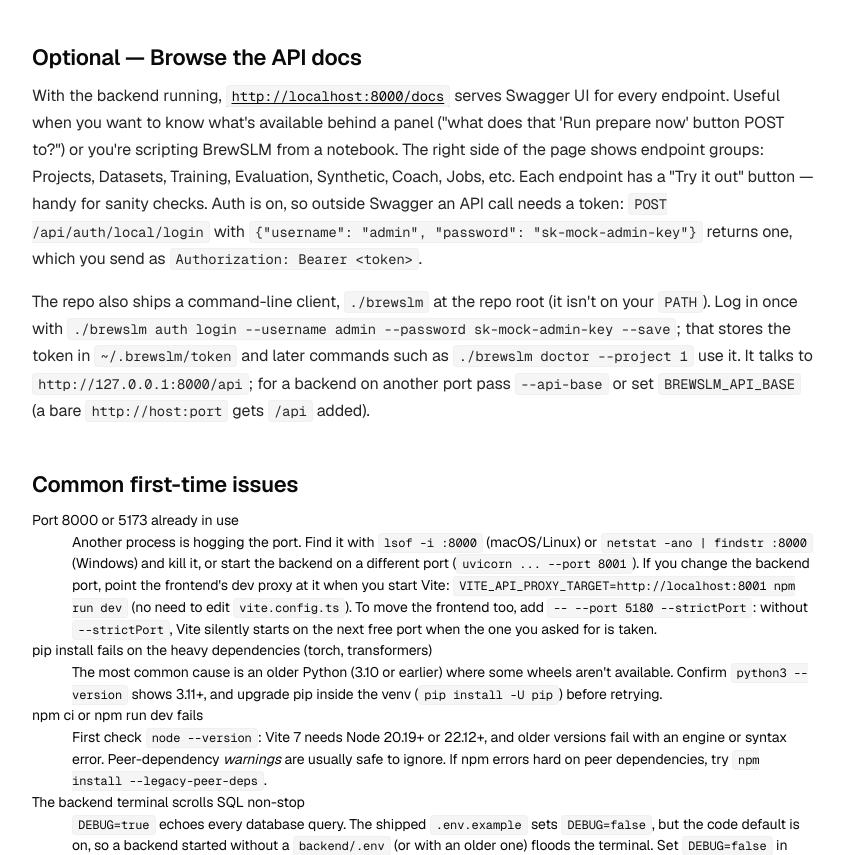
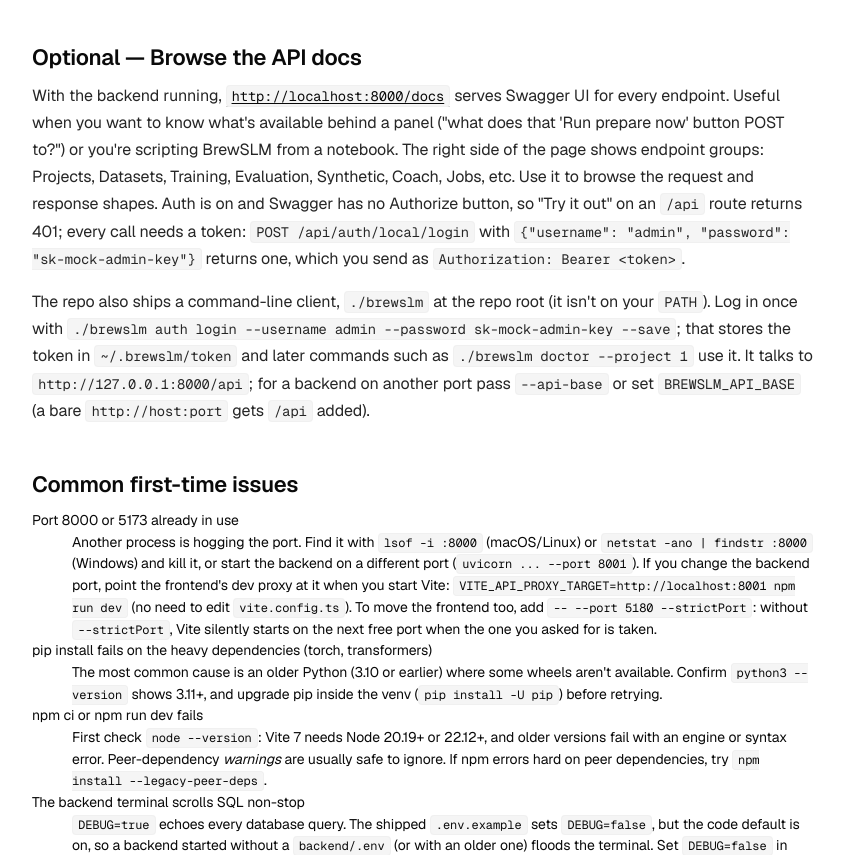
Before and after one commit to TensorGreed/__SLM__website, a plain HTML site: page academy/tutorials/setup-brewslm.html in a window 1280 px wide. Shown: the part 11145-12000 px from the top of the page, without its empty margins (360-1204 px from the left). Drawn offline with nearby package versions, Linux system fonts and the light colour scheme.

Commit message:
Setup tutorial: Swagger has no Authorize button, so Try it out on /api routes returns 401
Co-Authored-By: Claude Opus 5.5 <noreply@anthropic.com>

```diff
--- a/academy/tutorials/setup-brewslm.html
+++ b/academy/tutorials/setup-brewslm.html
@@ -568,7 +568,7 @@ npm run dev</code></pre>
         </ul>
 
         <h2 id="api-docs">Optional — Browse the API docs</h2>
-        <p>With the backend running, <a class="inline-link" href="http://localhost:8000/docs" target="_blank" rel="noopener noreferrer"><code>http://localhost:8000/docs</code></a> serves Swagger UI for every endpoint. Useful when you want to know what's available behind a panel ("what does that 'Run prepare now' button POST to?") or you're scripting BrewSLM from a notebook. The right side of the page shows endpoint groups: Projects, Datasets, Training, Evaluation, Synthetic, Coach, Jobs, etc. Each endpoint has a "Try it out" button — handy for sanity checks. Auth is on, so outside Swagger an API call needs a token: <code>POST /api/auth/local/login</code> with <code>{"username": "admin", "password": "sk-mock-admin-key"}</code> returns one, which you send as <code>Authorization: Bearer &lt;token&gt;</code>.</p>
+        <p>With the backend running, <a class="inline-link" href="http://localhost:8000/docs" target="_blank" rel="noopener noreferrer"><code>http://localhost:8000/docs</code></a> serves Swagger UI for every endpoint. Useful when you want to know what's available behind a panel ("what does that 'Run prepare now' button POST to?") or you're scripting BrewSLM from a notebook. The right side of the page shows endpoint groups: Projects, Datasets, Training, Evaluation, Synthetic, Coach, Jobs, etc. Use it to browse the request and response shapes. Auth is on and Swagger has no Authorize button, so "Try it out" on an <code>/api</code> route returns 401; every call needs a token: <code>POST /api/auth/local/login</code> with <code>{"username": "admin", "password": "sk-mock-admin-key"}</code> returns one, which you send as <code>Authorization: Bearer &lt;token&gt;</code>.</p>
         <p>The repo also ships a command-line client, <code>./brewslm</code> at the repo root (it isn't on your <code>PATH</code>). Log in once with <code>./brewslm auth login --username admin --password sk-mock-admin-key --save</code>; that stores the token in <code>~/.brewslm/token</code> and later commands such as <code>./brewslm doctor --project 1</code> use it. It talks to <code>http://127.0.0.1:8000/api</code>; for a backend on another port pass <code>--api-base</code> or set <code>BREWSLM_API_BASE</code> (a bare <code>http://host:port</code> gets <code>/api</code> added).</p>
 
         <h2 id="troubleshoot">Common first-time issues</h2>
```
